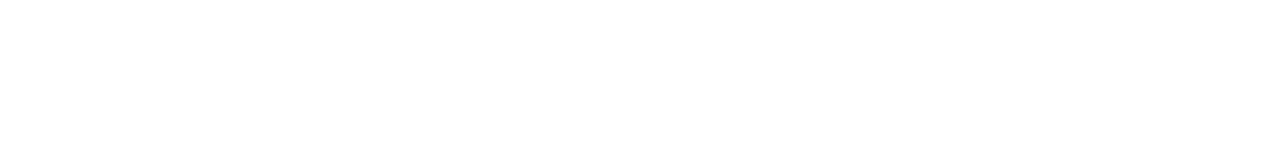
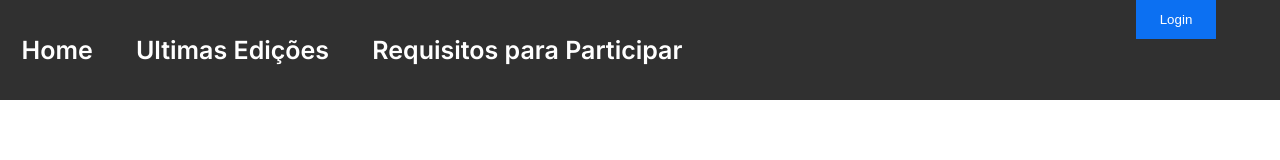
Before and after one commit to xMACIELx/Boot_Camp_DNC, a plain HTML site: page index.html in a window 1280 px wide. Drawn offline with Linux system fonts and the light colour scheme.

Commit message:
Menu Navegação

```diff
--- a/index.html
+++ b/index.html
@@ -4,9 +4,19 @@
     <meta charset="UTF-8">
     <meta name="viewport" content="width=device-width, initial-scale=1.0">
     <link rel="stylesheet" href="/style.css">
+    <link rel="preconnect" href="https://fonts.googleapis.com">
+    <link rel="preconnect" href="https://fonts.gstatic.com" crossorigin>
+    <link href="https://fonts.googleapis.com/css2?family=Inter:wght@100..900&display=swap" rel="stylesheet">
     <title>BOOT CAMP DNC</title>
 </head>
 <body>
-
+    <nav id="principal">
+        <div id="menuSuperior">
+            <a href=""> Home </a>
+            <a href=""> Ultimas Edições </a>
+            <a href=""> Requisitos  para Participar </a>
+        </div>
+        <button>Login</button>
+    </nav>
 </body>
 </html>
--- a/style.css
+++ b/style.css
@@ -0,0 +1,36 @@
+body{
+    margin: 0px;
+    padding: 0px;
+}
+
+#principal {
+    width: 100%;
+    height: 100px;
+    background-color: #303030;
+    display: flex;
+    justify-content: space-between;
+}
+
+#menuSuperior{
+    display: flex;
+    width: 55%;
+    justify-content: space-around;
+    align-items: center;
+}
+
+nav a {
+    color: white;
+    font-size: 25px;
+    font-weight: 600;
+    text-decoration: none;
+    font-family: "Inter", sans-serif;
+}
+
+#principal button {
+    margin-right: 5%;
+    background-color: #0C70F2;
+    border: none;
+    color: white;
+    width: 80px;
+    height: 39px;
+}
```
